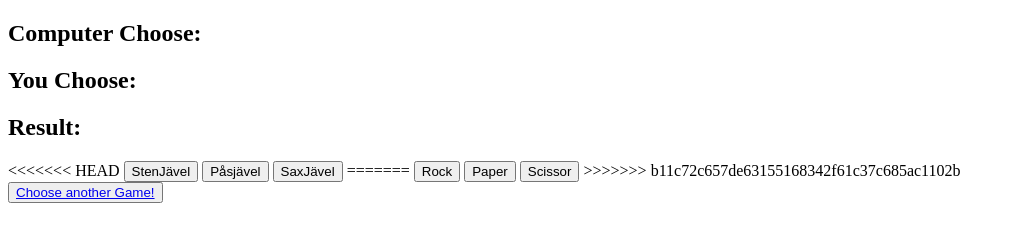
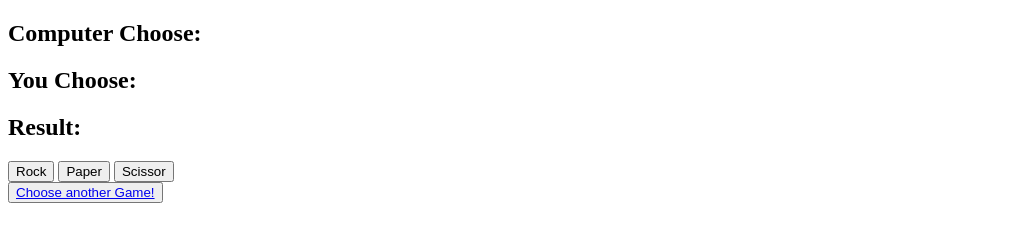
Before and after one commit to Rayw1n/Prog, a plain HTML site: page rock.html in a window 1280 px wide. Shown: the whole page, without its empty margins (0-1015 px from the left). Drawn offline with Linux system fonts and the light colour scheme.

Commit message:
Update rock.html

```diff
--- a/rock.html
+++ b/rock.html
@@ -10,15 +10,9 @@
     <h2>You Choose: <span id="user-choice"></span></h2>
     <h2>Result: <span id="result"></span></h2>
 
-<<<<<<< HEAD
-    <button id="Rock">StenJävel</button>
-    <button id="Paper">Påsjävel</button>
-    <button id="Scissor">SaxJävel</button>
-=======
-    <button id="Rock">Rock</button>
+ <button id="Rock">Rock</button>
     <button id="Paper">Paper</button>
     <button id="Scissor">Scissor</button>
->>>>>>> b11c72c657de63155168342f61c37c685ac1102b
 
     <script src="approck.js" charset="UTF-8"></script>
 
```
